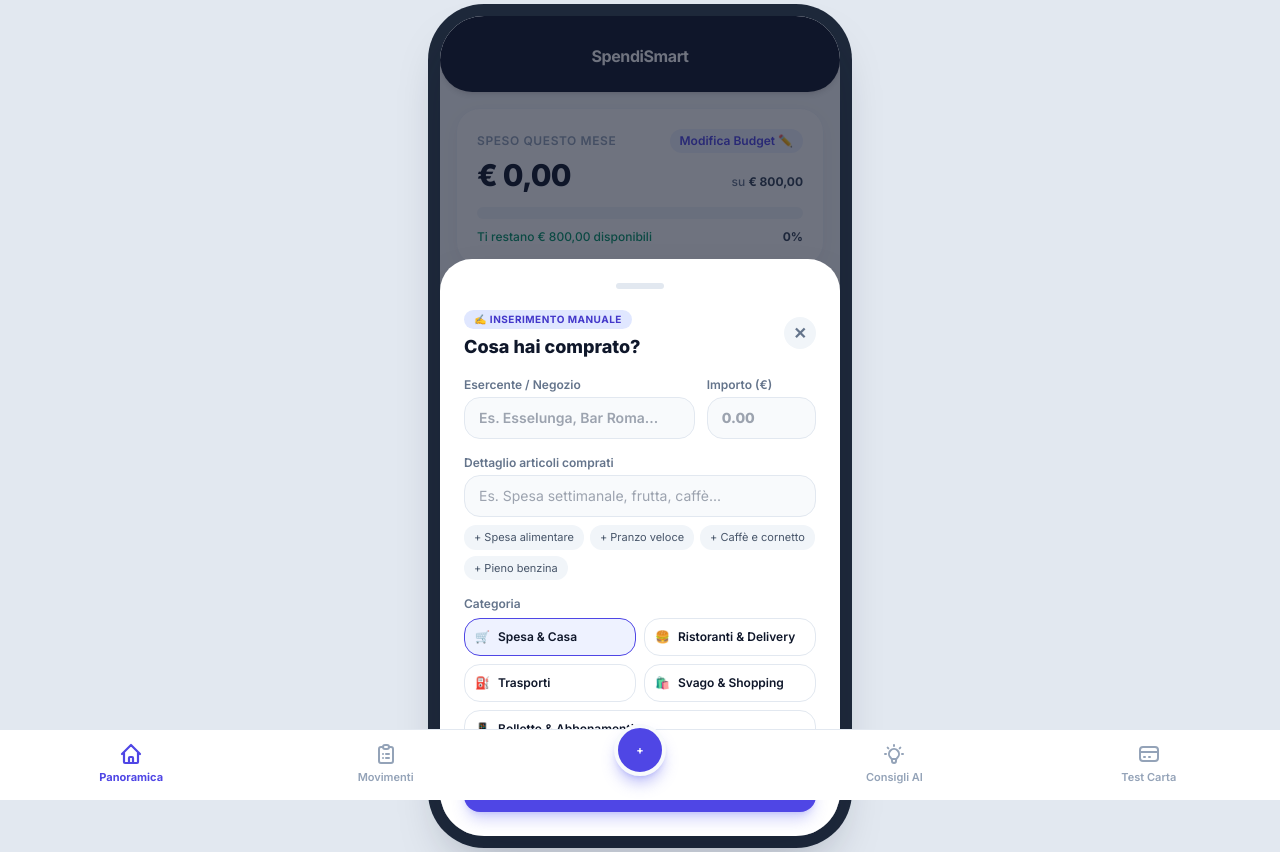
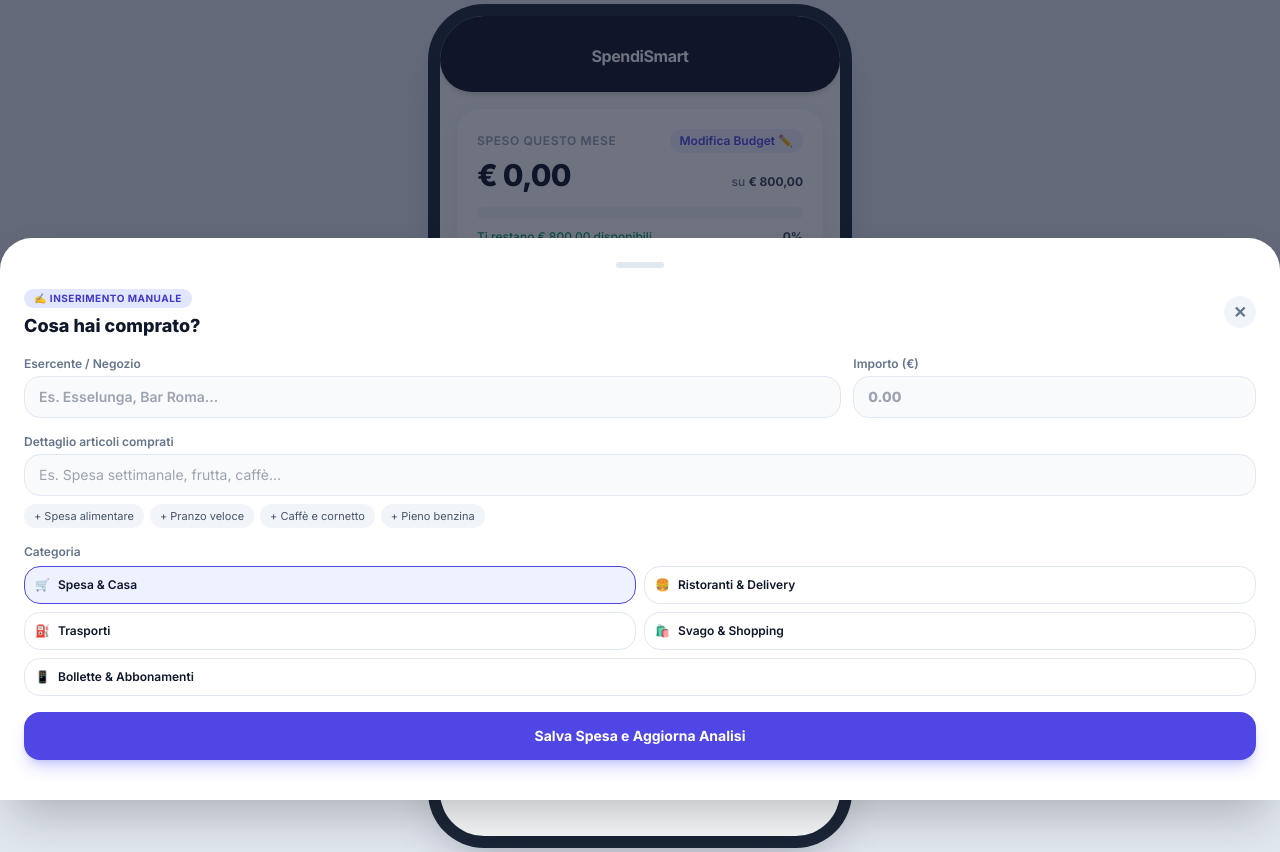
Before and after one commit to MrMorale999/Spend-Less, a website: page www/index.html in a window 1280 px wide. Both pictures are taken after a click on the button "Aggiungi spesa". Drawn offline with nearby package versions, Linux system fonts and the light colour scheme.

Commit message:
fix inserimento

```diff
--- a/www/index.html
+++ b/www/index.html
@@ -295,8 +295,8 @@
         </nav>
 
         <!-- ================= MODALE 1: COMPILAZIONE SPESA ================= -->
-        <div id="expenseModal" class="hidden absolute inset-0 z-40 bg-slate-900/60 backdrop-blur-xs flex flex-col justify-end">
-            <div class="bg-white rounded-t-[32px] p-6 sheet-enter shadow-2xl max-h-[90%] overflow-y-auto">
+        <div id="expenseModal" class="hidden fixed inset-0 z-[60] bg-slate-900/60 backdrop-blur-xs flex flex-col justify-end">
+            <div class="bg-white rounded-t-[32px] p-6 pb-10 sheet-enter shadow-2xl max-h-[88dvh] overflow-y-auto">
                 <div class="w-12 h-1.5 bg-slate-200 rounded-full mx-auto mb-4"></div>
 
                 <div class="flex items-center justify-between mb-4">
```
